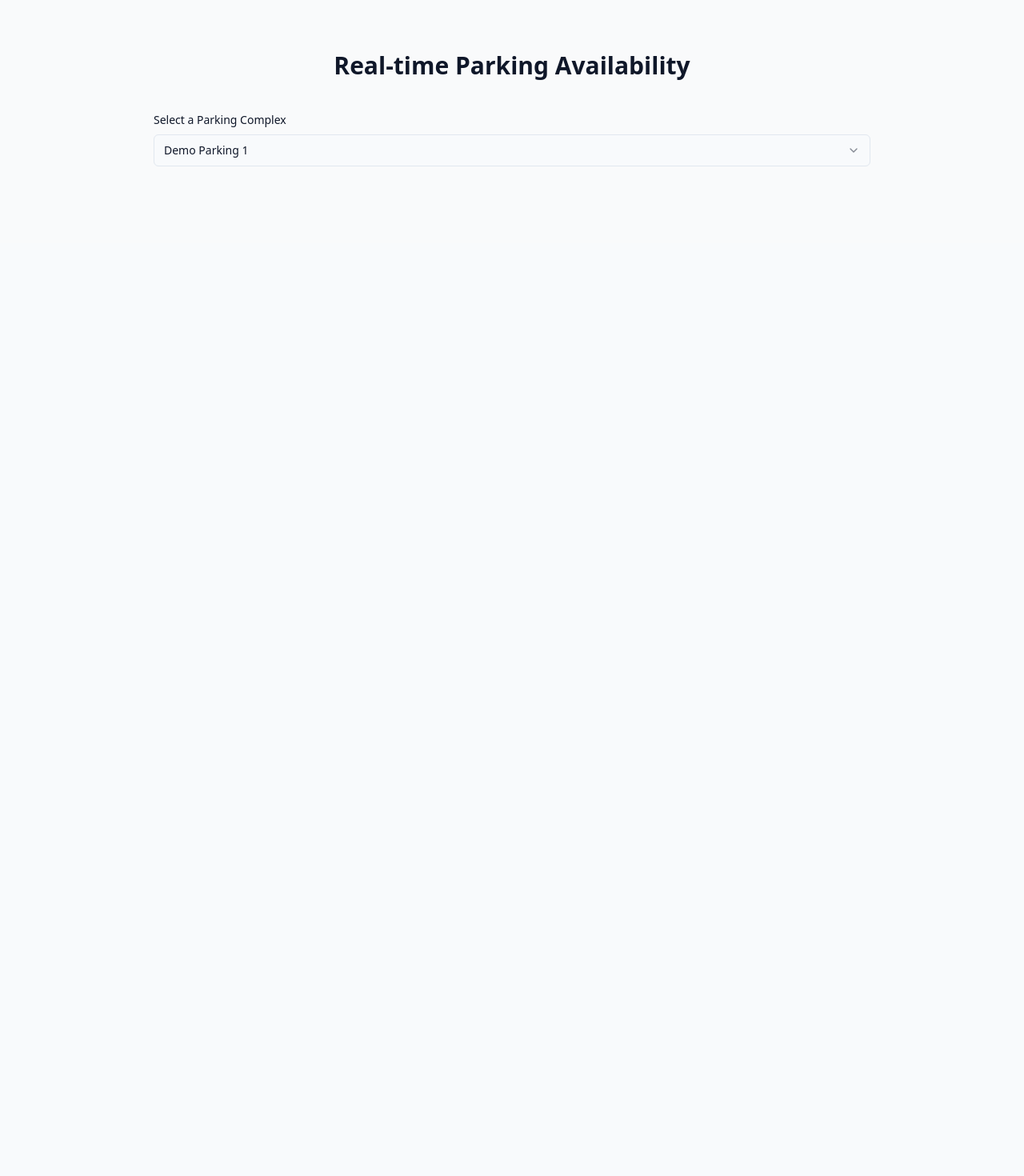
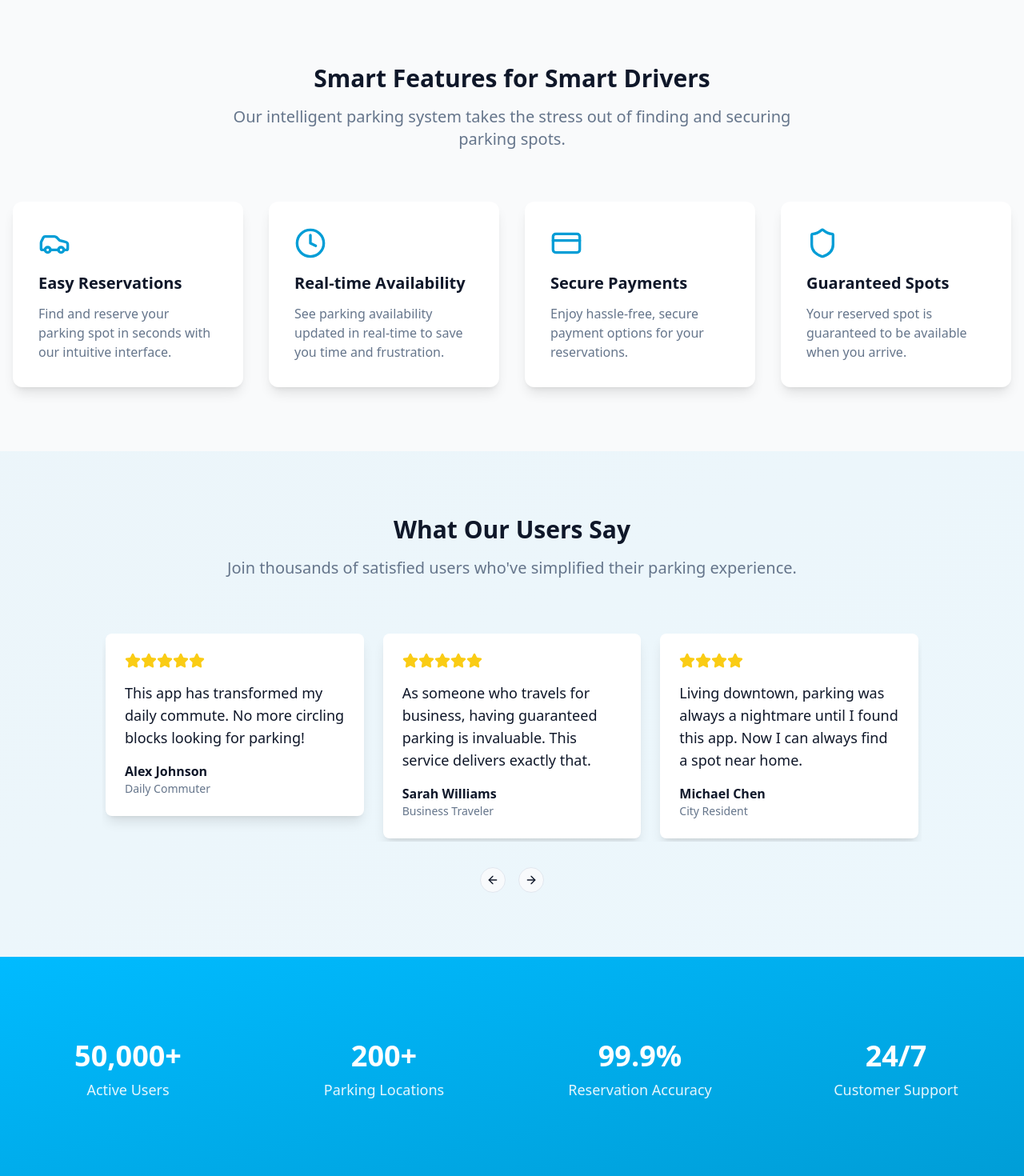
Before and after one commit to debanga-r-hazarika/intellipark-new, a React (Vite) app: page / in a window 1280 px wide. Shown: the part 800-2270 px from the top of the page at 80% size. Before the commit the page ends 1104 px from the top, so only its background shows below. Built offline with nearby package versions, Linux system fonts and the light colour scheme.

Commit message:
feat: Improve landing page design
Add content and styling to enhance the visual appeal of the landing page.

```diff
--- a/src/pages/Home.tsx
+++ b/src/pages/Home.tsx
@@ -1,3 +1,4 @@
+
 import React, { useState } from 'react';
 import { Button } from '@/components/ui/button';
 import { Select, SelectContent, SelectItem, SelectTrigger, SelectValue } from '@/components/ui/select';
@@ -7,6 +8,9 @@ import ConfirmationModal from '@/components/ConfirmationModal';
 import { useNavigate } from 'react-router-dom';
 import { toast } from 'sonner';
 import { parkingComplexes, parkingData } from '@/utils/parkingData';
+import { Card, CardContent } from '@/components/ui/card';
+import { Carousel, CarouselContent, CarouselItem, CarouselNext, CarouselPrevious } from '@/components/ui/carousel';
+import { Car, Clock, CreditCard, Shield, Star, Users } from 'lucide-react';
 
 const Home: React.FC<{ isLoggedIn: boolean }> = ({ isLoggedIn }) => {
   const [selectedComplex, setSelectedComplex] = useState<string>(parkingComplexes[0]);
@@ -52,6 +56,63 @@ const Home: React.FC<{ isLoggedIn: boolean }> = ({ isLoggedIn }) => {
     setIsConfirmationModalOpen(true);
   };
 
+  const features = [
+    {
+      icon: <Car className="h-10 w-10 text-primary" />,
+      title: "Easy Reservations",
+      description: "Find and reserve your parking spot in seconds with our intuitive interface."
+    },
+    {
+      icon: <Clock className="h-10 w-10 text-primary" />,
+      title: "Real-time Availability",
+      description: "See parking availability updated in real-time to save you time and frustration."
+    },
+    {
+      icon: <CreditCard className="h-10 w-10 text-primary" />,
+      title: "Secure Payments",
+      description: "Enjoy hassle-free, secure payment options for your reservations."
+    },
+    {
+      icon: <Shield className="h-10 w-10 text-primary" />,
+      title: "Guaranteed Spots",
+      description: "Your reserved spot is guaranteed to be available when you arrive."
+    }
+  ];
+
+  const testimonials = [
+    {
+      name: "Alex Johnson",
+      role: "Daily Commuter",
+      comment: "This app has transformed my daily commute. No more circling blocks looking for parking!",
+      rating: 5
+    },
+    {
+      name: "Sarah Williams",
+      role: "Business Traveler",
+      comment: "As someone who travels for business, having guaranteed parking is invaluable. This service delivers exactly that.",
+      rating: 5
+    },
+    {
+      name: "Michael Chen",
+      role: "City Resident",
+      comment: "Living downtown, parking was always a nightmare until I found this app. Now I can always find a spot near home.",
+      rating: 4
+    },
+    {
+      name: "Jessica Miller",
+      role: "Event Planner",
+      comment: "I recommend this to all my event attendees. It makes parking one less thing to worry about when planning events.",
+      rating: 5
+    }
+  ];
+
+  const stats = [
+    { value: "50,000+", label: "Active Users" },
+    { value: "200+", label: "Parking Locations" },
+    { value: "99.9%", label: "Reservation Accuracy" },
+    { value: "24/7", label: "Customer Support" }
+  ];
+
   return (
     <div className="min-h-screen">
       {/* Hero Section */}
@@ -94,6 +155,87 @@ const Home: React.FC<{ isLoggedIn: boolean }> = ({ isLoggedIn }) => {
         </div>
       </section>
 
+      {/* Features Section */}
+      <section className="py-20 bg-gray-50 dark:bg-gray-900">
+        <div className="container mx-auto px-4">
+          <div className="text-center max-w-3xl mx-auto mb-16">
+            <h2 className="text-3xl font-bold mb-4">Smart Features for Smart Drivers</h2>
+            <p className="text-xl text-muted-foreground">Our intelligent parking system takes the stress out of finding and securing parking spots.</p>
+          </div>
+
+          <div className="grid grid-cols-1 md:grid-cols-2 lg:grid-cols-4 gap-8">
+            {features.map((feature, index) => (
+              <div key={index} className="bg-white dark:bg-gray-800 p-8 rounded-xl shadow-lg hover-lift transition-all duration-300">
+                <div className="mb-4">{feature.icon}</div>
+                <h3 className="text-xl font-semibold mb-3">{feature.title}</h3>
+                <p className="text-muted-foreground">{feature.description}</p>
+              </div>
+            ))}
+          </div>
+        </div>
+      </section>
+
+      {/* Testimonials Section */}
+      <section className="py-20 bg-gradient-to-br from-primary/5 to-accent/5">
+        <div className="container mx-auto px-4">
+          <div className="text-center max-w-3xl mx-auto mb-16">
+            <h2 className="text-3xl font-bold mb-4">What Our Users Say</h2>
+            <p className="text-xl text-muted-foreground">Join thousands of satisfied users who've simplified their parking experience.</p>
+          </div>
+
+          <div className="max-w-5xl mx-auto">
+            <Carousel
+              opts={{
+                align: "start",
+                loop: true,
+              }}
+              className="w-full"
+            >
+              <CarouselContent>
+                {testimonials.map((testimonial, index) => (
+                  <CarouselItem key={index} className="md:basis-1/2 lg:basis-1/3">
+                    <div className="p-1">
+                      <Card className="border-0 shadow-lg card-glassmorphism">
+                        <CardContent className="p-6 flex flex-col h-full">
+                          <div className="flex mb-4">
+                            {[...Array(testimonial.rating)].map((_, i) => (
+                              <Star key={i} className="h-5 w-5 fill-yellow-400 text-yellow-400" />
+                            ))}
+                          </div>
+                          <p className="text-lg mb-4 flex-grow">{testimonial.comment}</p>
+                          <div>
+                            <p className="font-semibold">{testimonial.name}</p>
+                            <p className="text-sm text-muted-foreground">{testimonial.role}</p>
+                          </div>
+                        </CardContent>
+                      </Card>
+                    </div>
+                  </CarouselItem>
+                ))}
+              </CarouselContent>
+              <div className="flex items-center justify-center mt-8">
+                <CarouselPrevious className="relative static left-0 translate-y-0 mr-2" />
+                <CarouselNext className="relative static right-0 translate-y-0 ml-2" />
+              </div>
+            </Carousel>
+          </div>
+        </div>
+      </section>
+
+      {/* Statistics Section */}
+      <section className="py-20 bg-gradient-to-br from-accent to-primary text-white">
+        <div className="container mx-auto px-4">
+          <div className="grid grid-cols-2 md:grid-cols-4 gap-8 text-center">
+            {stats.map((stat, index) => (
+              <div key={index} className="p-6">
+                <div className="text-4xl font-bold mb-2">{stat.value}</div>
+                <div className="text-lg opacity-90">{stat.label}</div>
+              </div>
+            ))}
+          </div>
+        </div>
+      </section>
+
       {/* Real-time Parking Availability Section */}
       <section className="py-16 bg-gray-50 dark:bg-gray-900">
         <div className="container mx-auto px-4">
@@ -131,6 +273,35 @@ const Home: React.FC<{ isLoggedIn: boolean }> = ({ isLoggedIn }) => {
         </div>
       </section>
 
+      {/* CTA Section */}
+      <section className="py-20 bg-gradient-to-br from-background to-secondary/30">
+        <div className="container mx-auto px-4 text-center">
+          <div className="max-w-3xl mx-auto">
+            <h2 className="text-3xl md:text-4xl font-bold mb-6">Ready to Transform Your Parking Experience?</h2>
+            <p className="text-xl mb-8 text-muted-foreground">Join thousands of users who've simplified their parking routine.</p>
+            <div className="flex flex-col sm:flex-row gap-4 justify-center">
+              <Button
+                size="lg"
+                onClick={handleFindParking}
+                className="text-lg btn-hover-glow"
+              >
+                <Car className="mr-2" /> Find Parking Now
+              </Button>
+              {!isLoggedIn && (
+                <Button
+                  size="lg"
+                  variant="outline"
+                  onClick={() => navigate('/login')}
+                  className="text-lg hover-lift"
+                >
+                  <Users className="mr-2" /> Login to Account
+                </Button>
+              )}
+            </div>
+          </div>
+        </div>
+      </section>
+
       {/* Reservation Modal */}
       <ReservationModal
         isOpen={isReservationModalOpen}
```
